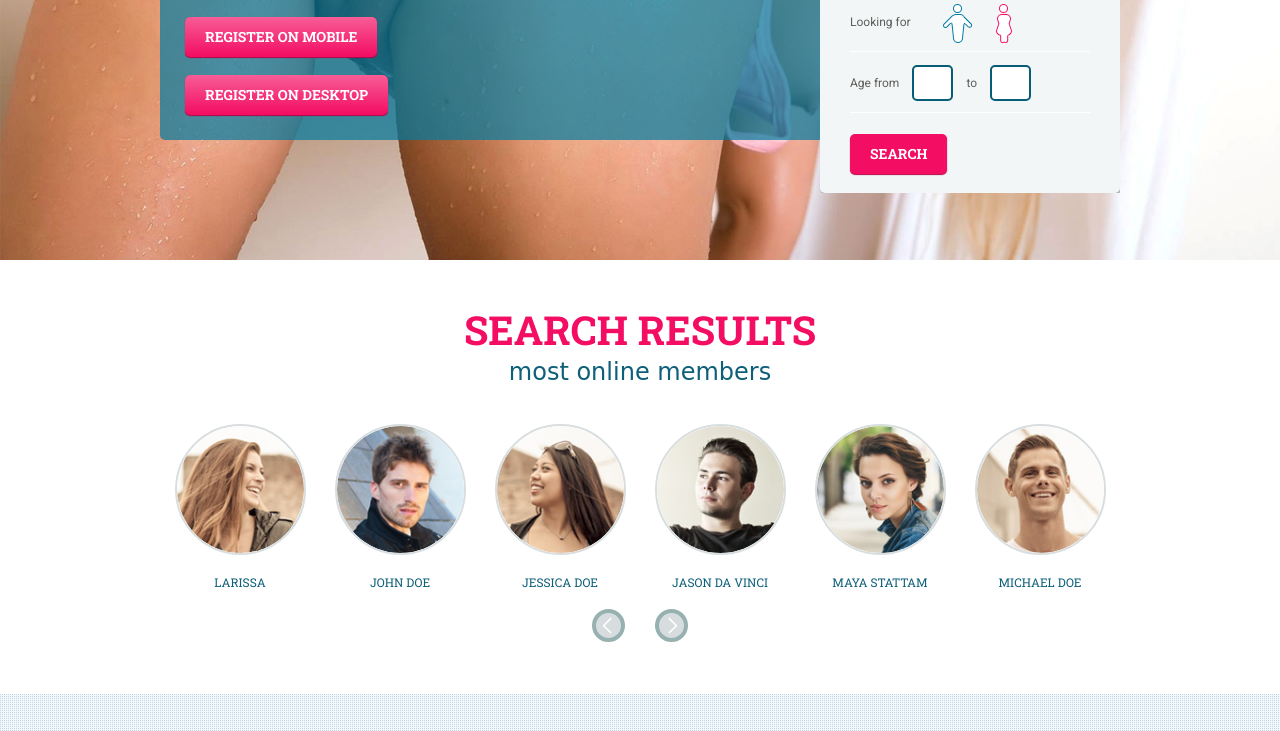
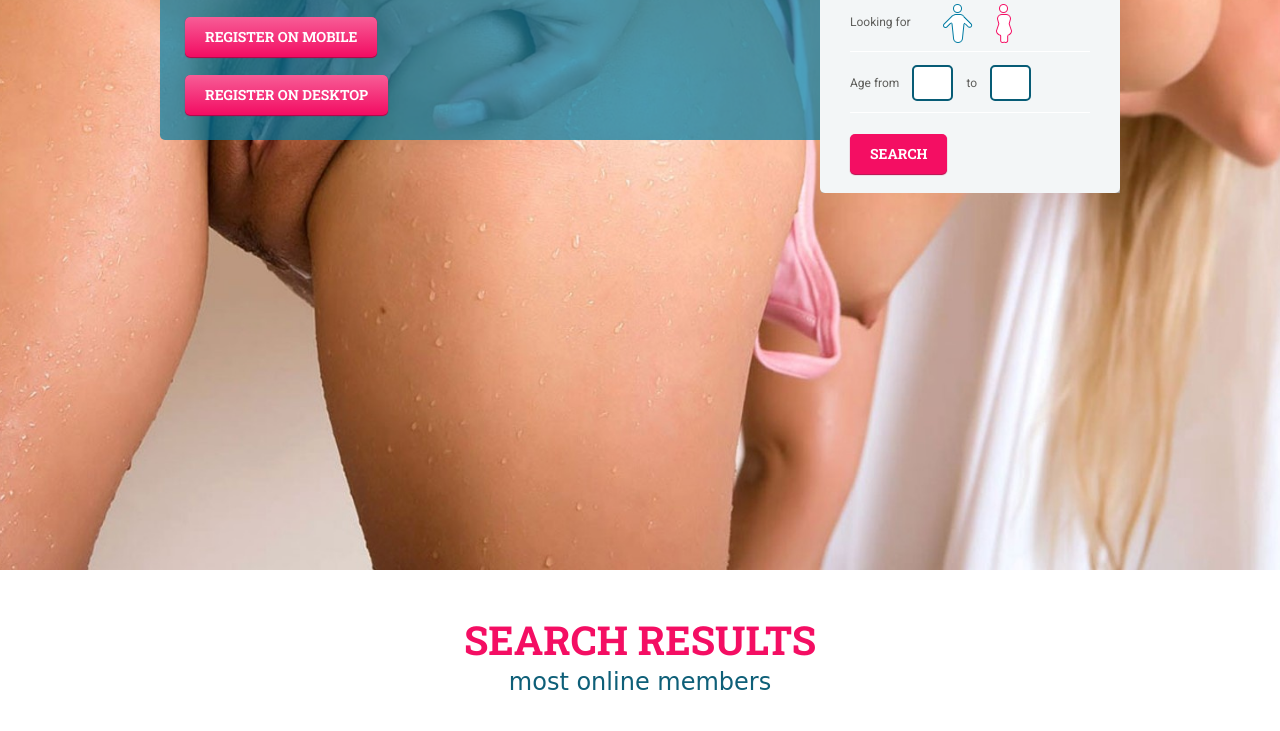
Before and after one commit to benaughty-02/0, a plain HTML site: page index.html in a window 1280 px wide. Shown: the part 390-1121 px from the top of the page. Drawn offline with Linux system fonts and the light colour scheme; a web font is replaced by a local one.

Commit message:
Update min768.css

```diff
--- a/css/min768.css
+++ b/css/min768.css
@@ -30,7 +30,7 @@
   }
 
   header {
-    height: 650px;
+    height: 960px;
     background: url('../images/header_bgr_md.jpg') no-repeat 50% 0;
   }
   header .signin {
```
